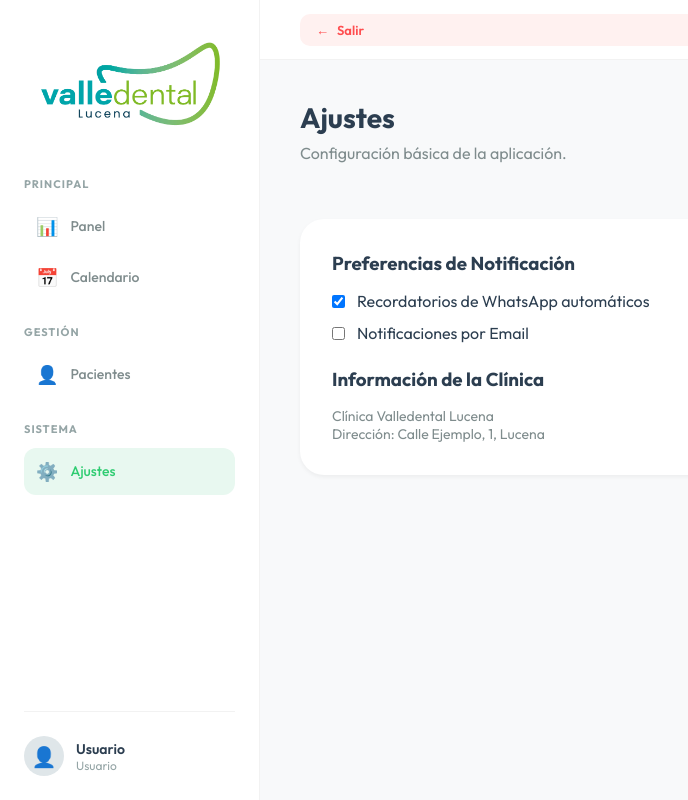
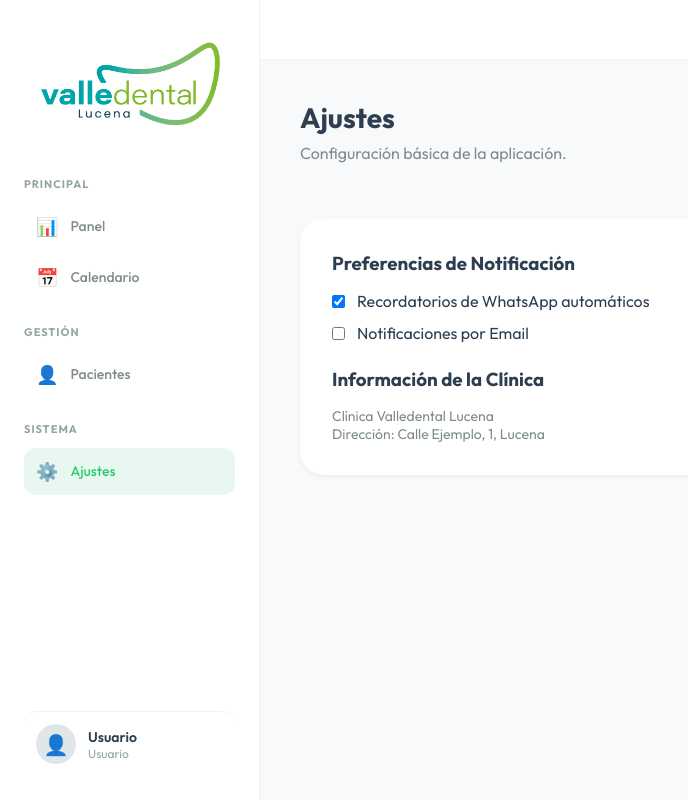
Before and after one commit to VictorGarRos/crm_valledental, a Next.js app: page /ajustes in a window 1280 px wide. Shown: the whole page, without its empty margins (0-688 px from the left). Built offline with nearby package versions, Linux system fonts and the light colour scheme.

Commit message:
feat: move logout to a dropdown in the sidebar user profile

```diff
--- a/src/components/Header.tsx
+++ b/src/components/Header.tsx
@@ -1,7 +1,6 @@
 "use client";
 
 import React from 'react';
-import { useRouter } from 'next/navigation';
 import styles from './Header.module.css';
 
 interface HeaderProps {
@@ -9,21 +8,10 @@ interface HeaderProps {
 }
 
 const Header = ({ onMenuClick }: HeaderProps) => {
-    const router = useRouter();
-
-    const handleLogout = () => {
-        localStorage.removeItem('username');
-        router.push('/login');
-    };
-
     return (
         <header className={styles.header}>
             <button className={styles.menuBtn} onClick={onMenuClick}>
                 ☰
-            </button>
-            <button className={styles.logoutBtn} onClick={handleLogout}>
-                <span className={styles.icon}>←</span>
-                Salir
             </button>
         </header>
     );
--- a/src/components/Sidebar.module.css
+++ b/src/components/Sidebar.module.css
@@ -73,8 +73,22 @@
     display: flex;
     align-items: center;
     gap: 12px;
-    padding-top: 24px;
+    padding: 12px;
+    margin-top: 24px;
     border-top: 1px solid rgba(0, 0, 0, 0.05);
+    background: none;
+    border-left: none;
+    border-right: none;
+    border-bottom: none;
+    width: 100%;
+    cursor: pointer;
+    border-radius: 12px;
+    transition: background 0.2s;
+    position: relative;
+}
+
+.userProfile:hover {
+    background: #f1f2f6;
 }
 
 .avatar {
@@ -88,12 +102,54 @@
     font-size: 20px;
 }
 
+.userInfo {
+    display: flex;
+    flex-direction: column;
+    align-items: flex-start;
+}
+
 .userName {
     font-size: 14px;
     font-weight: 600;
+    color: #2c3e50;
+    margin: 0;
 }
 
 .userRole {
     font-size: 12px;
     color: #95a5a6;
+    margin: 0;
 }
+
+.dropdown {
+    position: absolute;
+    bottom: calc(100% + 5px);
+    left: 0;
+    width: 100%;
+    background: white;
+    border-radius: 12px;
+    box-shadow: 0 -4px 20px rgba(0, 0, 0, 0.08);
+    padding: 8px;
+    z-index: 1000;
+    border: 1px solid rgba(0, 0, 0, 0.05);
+}
+
+.logoutBtn {
+    display: flex;
+    align-items: center;
+    gap: 8px;
+    background: #fff1f0;
+    color: #ff4d4f;
+    border: none;
+    padding: 10px 16px;
+    border-radius: 8px;
+    font-weight: 600;
+    font-size: 13px;
+    cursor: pointer;
+    transition: all 0.2s;
+    width: 100%;
+}
+
+.logoutBtn:hover {
+    background: #ffccc7;
+}
--- a/src/components/Sidebar.tsx
+++ b/src/components/Sidebar.tsx
@@ -1,21 +1,39 @@
 "use client";
 
-import React, { useEffect, useState } from 'react';
+import React, { useEffect, useState, useRef } from 'react';
 import Link from 'next/link';
-import { usePathname } from 'next/navigation';
+import { usePathname, useRouter } from 'next/navigation';
 import Image from 'next/image';
 import styles from './Sidebar.module.css';
 
 const Sidebar = () => {
   const pathname = usePathname();
+  const router = useRouter();
   const [userName, setUserName] = useState('Usuario');
+  const [isDropdownOpen, setIsDropdownOpen] = useState(false);
+  const dropdownRef = useRef<HTMLDivElement>(null);
 
   useEffect(() => {
     const storedName = localStorage.getItem('username');
     if (storedName) {
       setUserName(storedName.charAt(0).toUpperCase() + storedName.slice(1));
     }
+
+    const handleClickOutside = (event: MouseEvent) => {
+      if (dropdownRef.current && !dropdownRef.current.contains(event.target as Node)) {
+        setIsDropdownOpen(false);
+      }
+    };
+
+    document.addEventListener('mousedown', handleClickOutside);
+    return () => document.removeEventListener('mousedown', handleClickOutside);
   }, []);
+
+  const handleLogout = (e: React.MouseEvent) => {
+    e.stopPropagation(); // Prevent toggling the dropdown when clicking logout
+    localStorage.removeItem('username');
+    router.push('/login');
+  };
 
   const menuItems = [
     { name: 'Panel', icon: '📊', path: '/' },
@@ -90,12 +108,26 @@ const Sidebar = () => {
         </div>
       </nav>
 
-      <div className={styles.userProfile}>
-        <div className={styles.avatar}>👤</div>
-        <div className={styles.userInfo}>
-          <p className={styles.userName}>{userName}</p>
-          <p className={styles.userRole}>Usuario</p>
-        </div>
+      <div style={{ position: 'relative' }} ref={dropdownRef}>
+        <button
+          className={styles.userProfile}
+          onClick={() => setIsDropdownOpen(!isDropdownOpen)}
+        >
+          <div className={styles.avatar}>👤</div>
+          <div className={styles.userInfo}>
+            <p className={styles.userName}>{userName}</p>
+            <p className={styles.userRole}>Usuario</p>
+          </div>
+        </button>
+
+        {isDropdownOpen && (
+          <div className={styles.dropdown}>
+            <button className={styles.logoutBtn} onClick={handleLogout}>
+              <span className={styles.icon}>←</span>
+              Salir
+            </button>
+          </div>
+        )}
       </div>
     </aside>
   );
```
